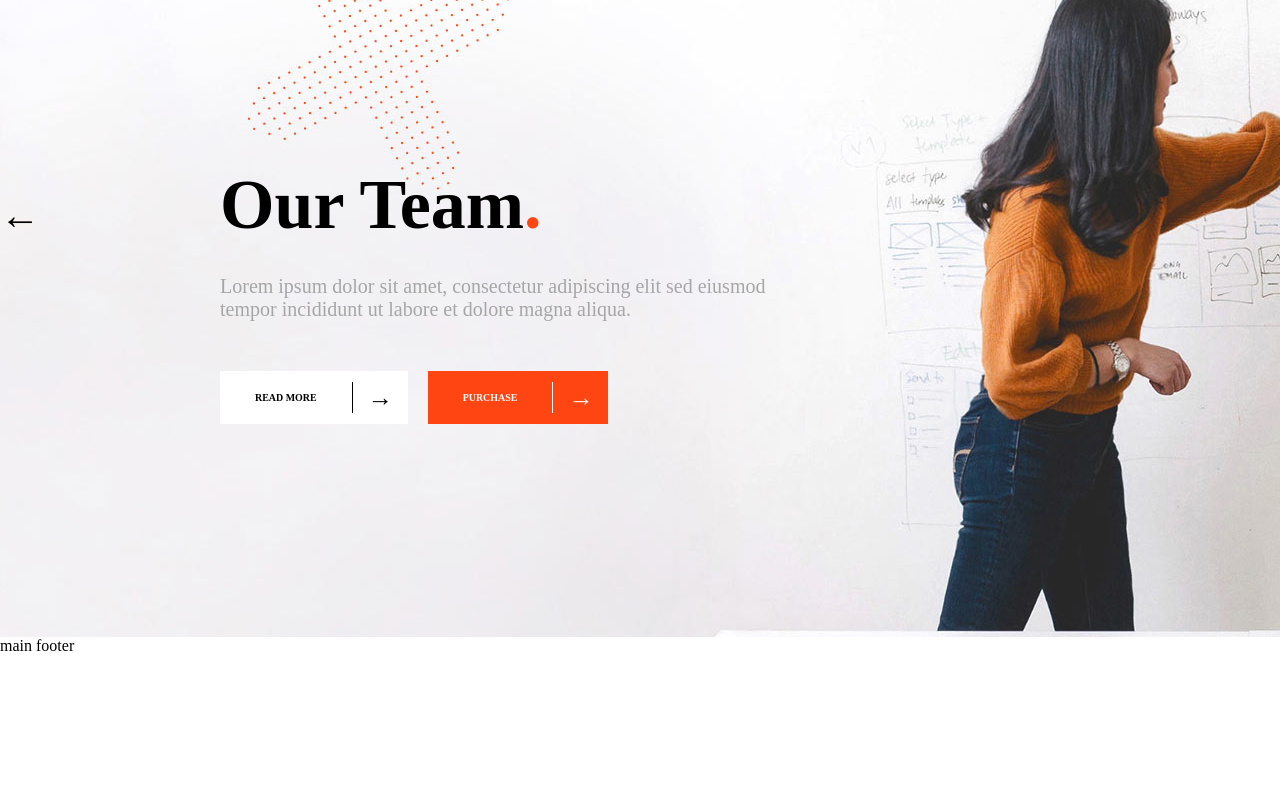
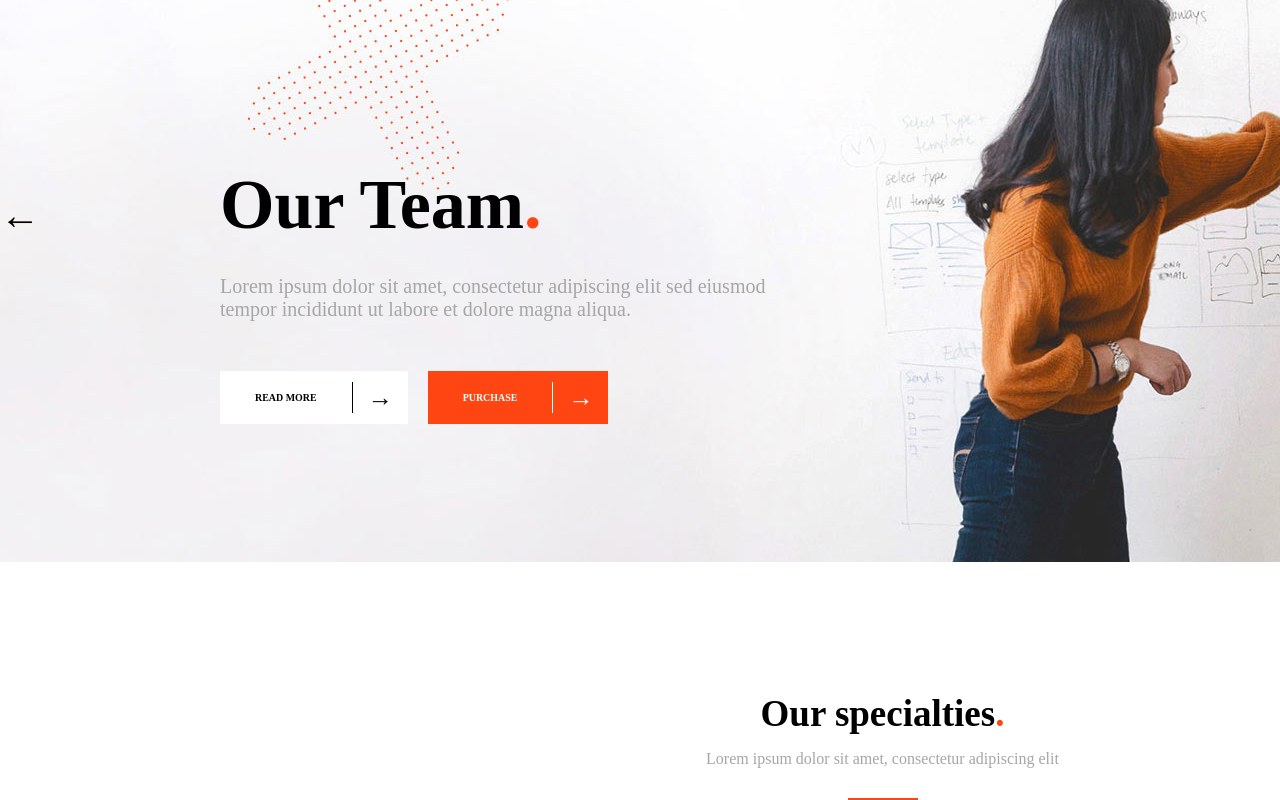
Before and after one commit to dieromeo/proj-html-vuejs, a Vue app: page / in a window 1280 px wide. Shown: the part 253-1053 px from the top of the page. Before the commit the page ends 908 px from the top, so only its background shows below. Built offline with nearby package versions, Linux system fonts and the light colour scheme.

Commit message:
feat: Specialties section layout

```diff
--- a/src/App.vue
+++ b/src/App.vue
@@ -1,7 +1,7 @@
 <script>
 import FooterComponent from './components/FooterComponent.vue';
 import HeaderComponent from './components/Header/HeaderComponent.vue';
-import MainComponent from './components/MainComponent.vue';
+import MainComponent from './components/Main/MainComponent.vue';
 
 export default {
     components: { HeaderComponent, MainComponent, FooterComponent }
--- /dev/null
+++ b/src/components/Bar.vue
@@ -0,0 +1,20 @@
+<script>
+export default {
+    name: 'Bar'
+}
+</script>
+
+<template>
+    <div class="bar">
+    </div>
+</template>
+
+<style lang="scss" scoped>
+@use '../style/partials/variables' as *;
+
+.bar {
+    background-color: $secondary-color;
+    height: 2px;
+    width: 70px;
+}
+</style>
--- /dev/null
+++ b/src/components/Main/MainComponent.vue
@@ -0,0 +1,14 @@
+<script>
+import Specialties from './Specialties.vue';
+
+export default {
+    name: 'MainComponent',
+    components: { Specialties }
+}
+</script>
+
+<template>
+    <Specialties />
+</template>
+
+<style></style>
--- /dev/null
+++ b/src/components/Main/Specialties.vue
@@ -0,0 +1,62 @@
+<script>
+import Bar from '../Bar.vue';
+
+export default {
+    name: 'Specialties',
+    data() {
+        return {
+            title: 'Our specialties',
+            content: 'Lorem ipsum dolor sit amet, consectetur adipiscing elit'
+        };
+    },
+    components: { Bar }
+}
+</script>
+
+<template>
+    <section class="big-container">
+        <div class="specialties-content">
+            <h2>{{ title }}<span class="dot">.</span></h2>
+            <p>{{ content }}</p>
+            <Bar />
+        </div>
+        <ul>
+            <li></li>
+        </ul>
+    </section>
+</template>
+
+<style lang="scss" scoped>
+@use '../../style/partials/variables' as *;
+
+section {
+    text-align: center;
+    position: relative;
+
+    .specialties-content {
+        display: flex;
+        flex-direction: column;
+        align-items: center;
+        position: absolute;
+        z-index: 10;
+        background-color: $white;
+        top: -75px;
+        left: 0;
+        right: 0;
+
+        h2 {
+            font-size: 37px;
+            margin-top: 130px;
+        }
+
+        p {
+            color: $text-secondary;
+            margin: 15px 0 30px 0;
+        }
+
+        ul {
+            margin-top: 70px;
+        }
+    }
+}
+</style>
--- a/src/components/MainComponent.vue
+++ /dev/null
@@ -1,11 +0,0 @@
-<script>
-export default {
-    name: 'MainComponent'
-}
-</script>
-
-<template>
-    main
-</template>
-
-<style></style>
```
